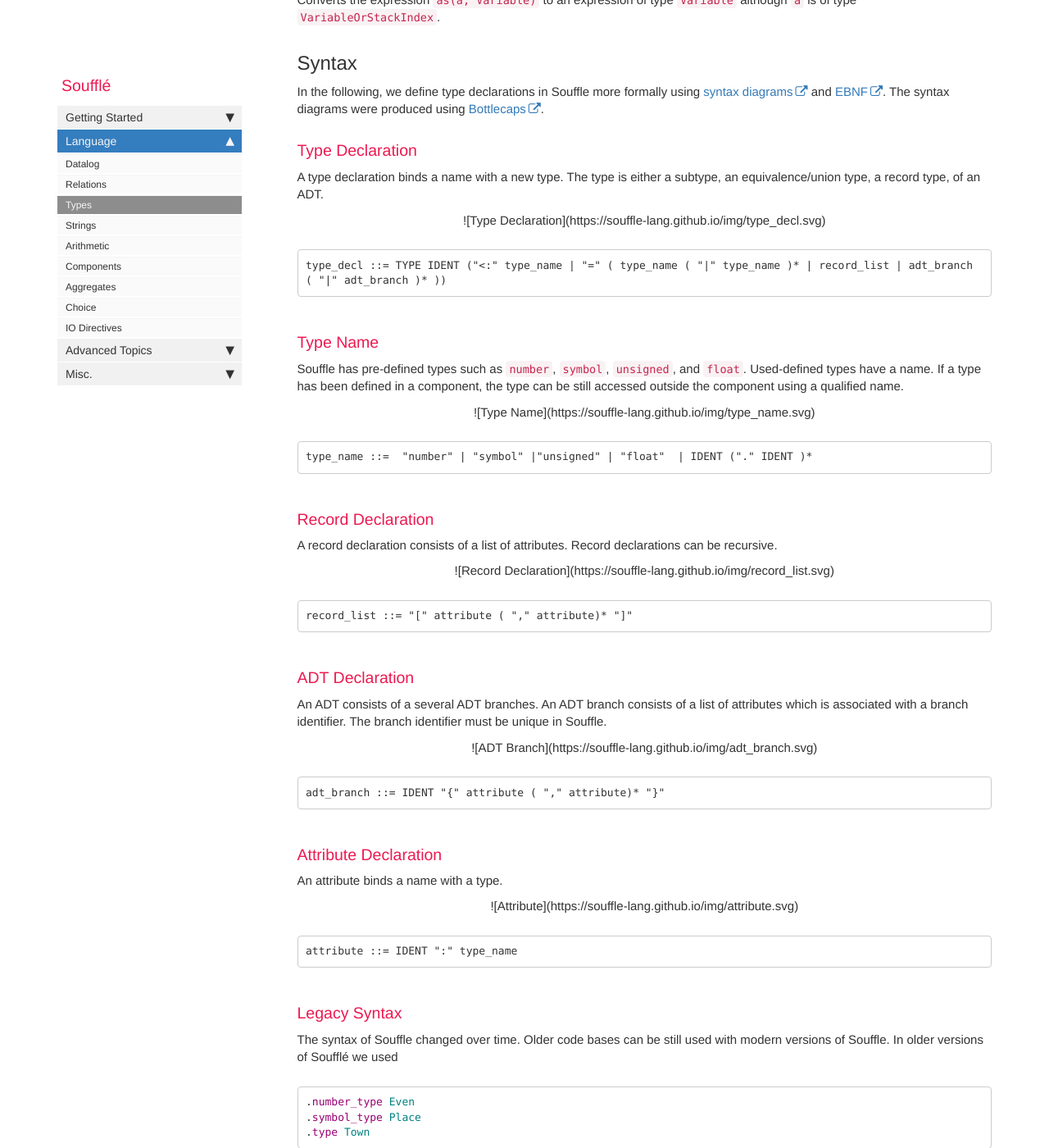
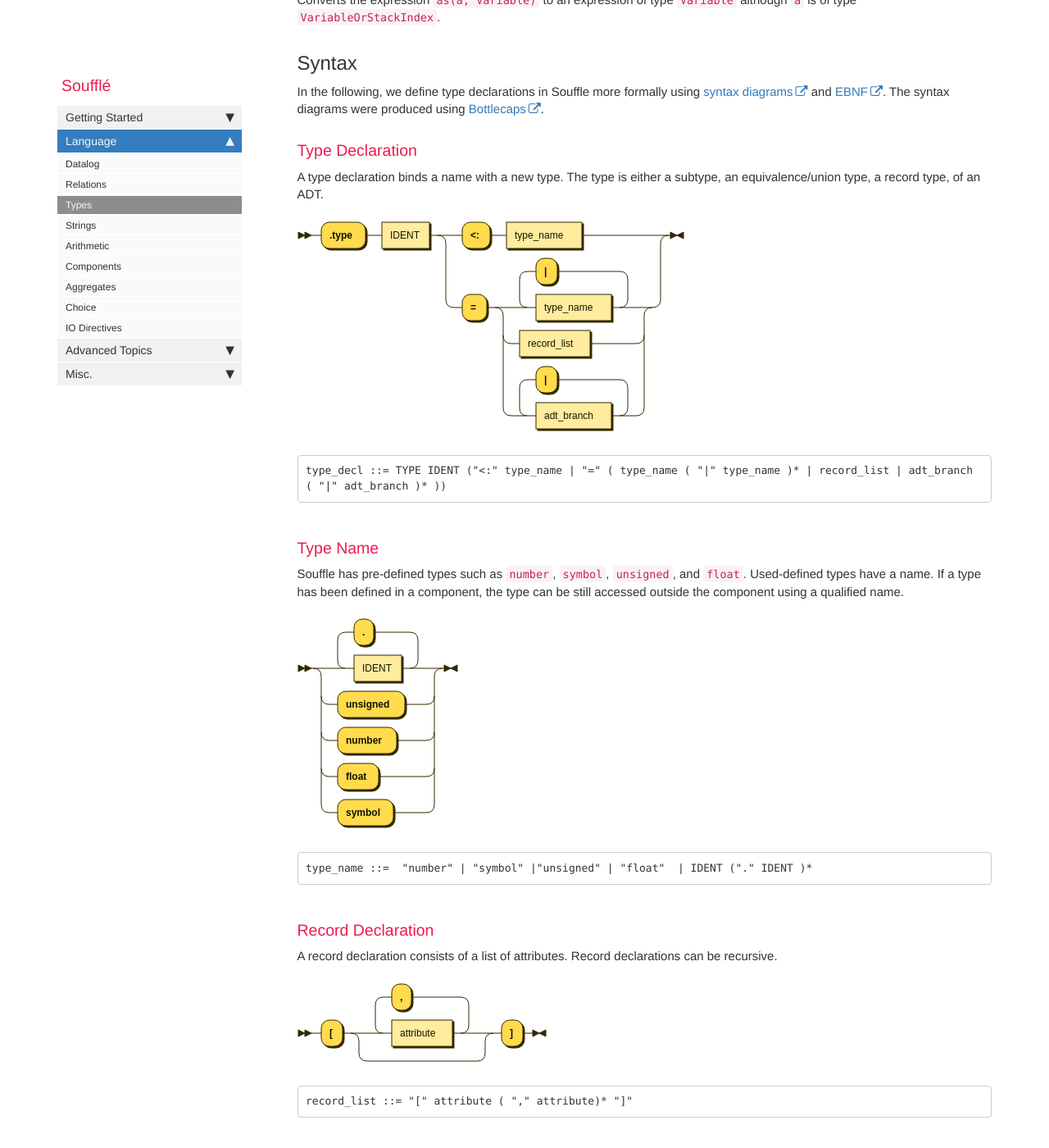
Before and after one commit to souffle-lang/souffle-lang.github.io, a Jekyll site: the page built from pages/docs/types.md, in a window 1280 px wide and 1400 px high, scrolled down 7594 px. Shown: the whole window at 82% size. Built offline with Jekyll 4.4.1, drawn with Linux system fonts in a browser that asks for light colours; comment, search, counter and statistics services are not loaded.

Commit message:
Update types.md

````diff
--- a/pages/docs/types.md
+++ b/pages/docs/types.md
@@ -317,9 +317,7 @@ In the following, we define type declarations in Souffle more formally using [sy
 
 A type declaration binds a name with a new type. The type is either a subtype, an equivalence/union type, a record type, of an ADT.
 
-<div style="text-align:center">
 ![Type Declaration](https://souffle-lang.github.io/img/type_decl.svg)
-</div>
 ```
 type_decl ::= TYPE IDENT ("<:" type_name | "=" ( type_name ( "|" type_name )* | record_list | adt_branch ( "|" adt_branch )* ))
 ```
@@ -328,9 +326,7 @@ type_decl ::= TYPE IDENT ("<:" type_name | "=" ( type_name ( "|" type_name )* |
 
 Souffle has pre-defined types such as `number`, `symbol`, `unsigned`, and `float`. Used-defined types have a name. If a type has been defined in a component, the type can be still accessed outside the component using a qualified name.
 
-<div style="text-align:center">
 ![Type Name](https://souffle-lang.github.io/img/type_name.svg)
-</div>
 ```
 type_name ::=  "number" | "symbol" |"unsigned" | "float"  | IDENT ("." IDENT )*
 ```
@@ -339,10 +335,7 @@ type_name ::=  "number" | "symbol" |"unsigned" | "float"  | IDENT ("." IDENT )*
 
 A record declaration consists of a list of attributes. Record declarations can be recursive.
 
-
-<div style="text-align:center">
 ![Record Declaration](https://souffle-lang.github.io/img/record_list.svg)
-</div>
 ```
 record_list ::= "[" attribute ( "," attribute)* "]"
 ```
@@ -352,9 +345,7 @@ record_list ::= "[" attribute ( "," attribute)* "]"
 An ADT consists of a several ADT branches. An ADT branch consists of a list of attributes which
 is associated with a branch identifier. The branch identifier must be unique in Souffle.
 
-<div style="text-align:center">
 ![ADT Branch](https://souffle-lang.github.io/img/adt_branch.svg)
-</div>
 ```
 adt_branch ::= IDENT "{" attribute ( "," attribute)* "}"
 ```
@@ -363,9 +354,8 @@ adt_branch ::= IDENT "{" attribute ( "," attribute)* "}"
 
 An attribute binds a name with a type.
 
-<div style="text-align:center">
 ![Attribute](https://souffle-lang.github.io/img/attribute.svg)
-</div>
+
 ```
 attribute ::= IDENT ":" type_name
 ```
````
